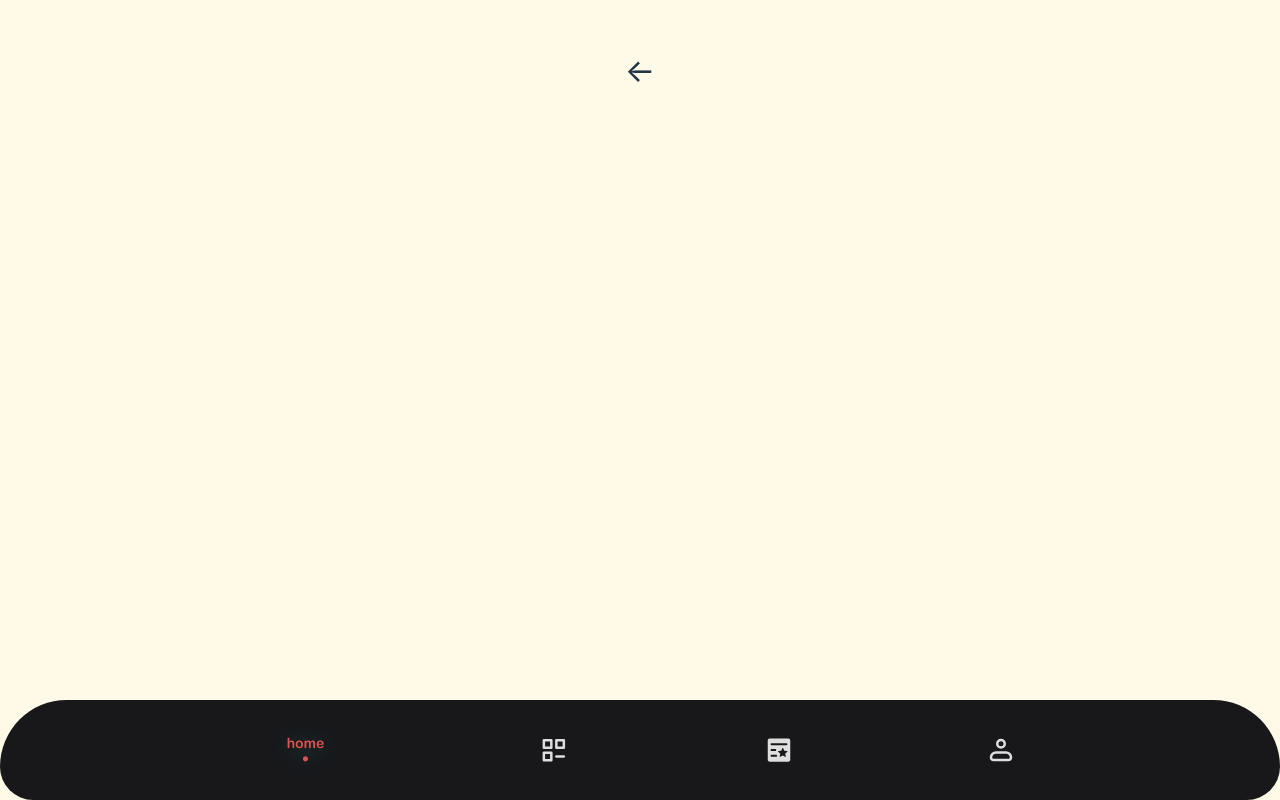
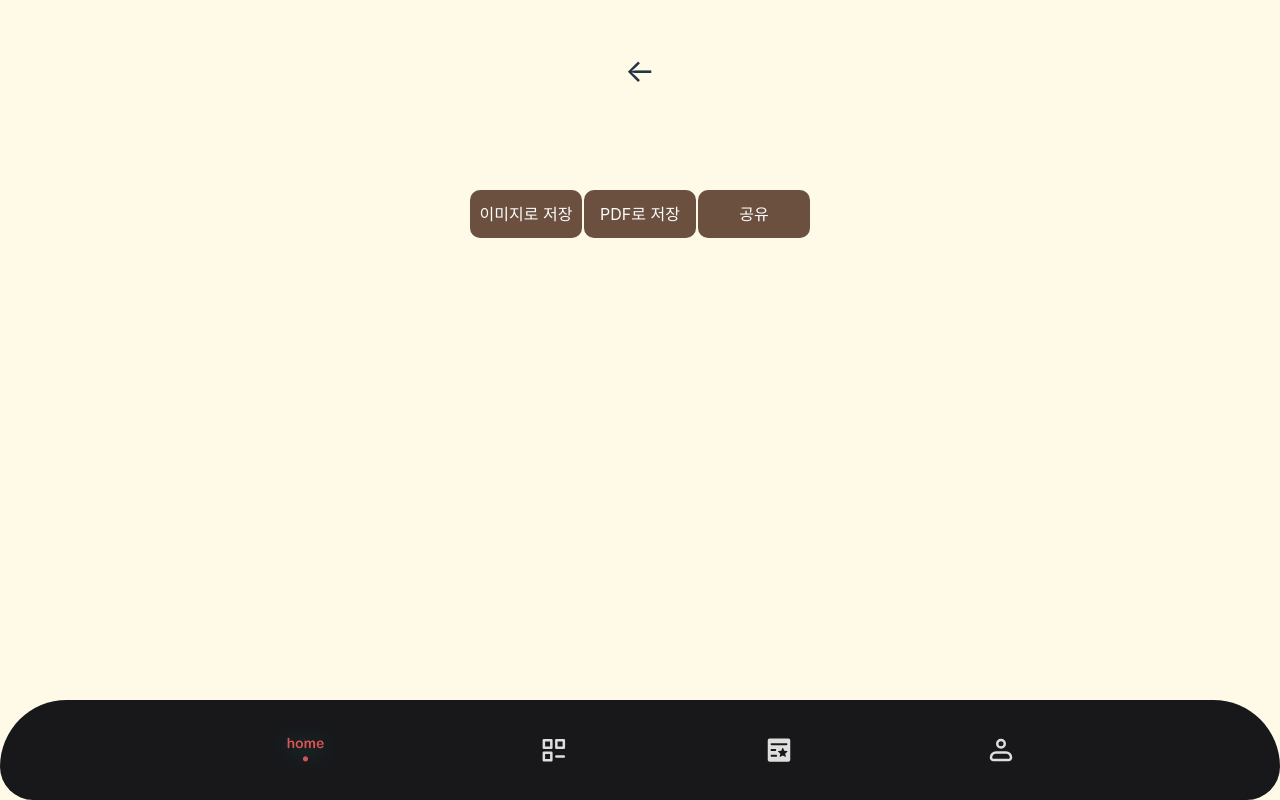
Before and after one commit to Line4-13th/BookELog-Front, a React (Vite) app: page /fullcontent in a window 1280 px wide. Built offline with nearby package versions, Linux system fonts and the light colour scheme; what quill-image-resize would draw is missing.

Commit message:
feat: 공유, 저장 기능 구현 완료, 추후 스타일링 수정 필요

```diff
--- a/package.json
+++ b/package.json
@@ -11,6 +11,8 @@
   },
   "dependencies": {
     "axios": "^1.7.7",
+    "html2canvas": "^1.4.1",
+    "html2pdf.js": "^0.10.2",
     "install": "^0.13.0",
     "npm": "^10.9.0",
     "prop-types": "^15.8.1",
--- a/src/pages/RecordCheck/FullContent.jsx
+++ b/src/pages/RecordCheck/FullContent.jsx
@@ -1,5 +1,7 @@
 import React, { useEffect } from "react";
 import { useLocation, useNavigate } from "react-router-dom";
+import html2canvas from "html2canvas";
+import html2pdf from "html2pdf.js"; // html2pdf.js 임포트
 import "./FullContent.scss";
 
 function FullContent() {
@@ -19,6 +21,41 @@ function FullContent() {
     navigate(-1); // 이전 페이지로 이동
   };
 
+  const handleSaveImage = () => {
+    const content = document.getElementById("content-to-image"); // 이미지로 저장할 콘텐츠
+    html2canvas(content).then((canvas) => {
+      const imgData = canvas.toDataURL("image/png");
+      const link = document.createElement("a");
+      link.href = imgData;
+      link.download = "content.png"; // 파일 이름 설정
+      link.click(); // 다운로드 시작
+    });
+  };
+
+  const handleSavePDF = () => {
+    const element = document.getElementById("content-to-pdf"); // PDF로 저장할 콘텐츠
+    const options = {
+      filename: `${bookTitle}.pdf`,
+      html2canvas: { scale: 2 },
+      jsPDF: { unit: "mm", format: "a4", orientation: "portrait" },
+    };
+    html2pdf(element, options); // PDF로 저장
+  };
+
+  const handleShare = async () => {
+    try {
+      const shareData = {
+        title: bookTitle,
+        text: `Check out this content: ${bookTitle}`,
+        url: window.location.href,
+      };
+      await navigator.share(shareData);
+      console.log("Shared successfully");
+    } catch (err) {
+      console.error("Error sharing content", err);
+    }
+  };
+
   return (
     <div className="full-content-container">
       <header className="book-detail-header">
@@ -30,16 +67,33 @@ function FullContent() {
         </div>
       </header>
 
-      <div className="full-content">
-        {/* 전달된 imageUrl이 있으면 표시 */}
+      <div className="full-content" id="content-to-pdf">
+        {" "}
+        {/* PDF 저장할 콘텐츠 */}
+        {/* 이미지와 콘텐츠 */}
         {/* {imageUrl ? (
           <img src={imageUrl} alt="Full Content" style={{ maxWidth: "100%" }} />
         ) : (
           <p>No image available</p>
         )} */}
+        {/* Quill에서 작성한 전체 내용 표시 */}
+        <div
+          id="content-to-image"
+          dangerouslySetInnerHTML={{ __html: recordContent }}
+        />{" "}
+        {/* 이미지로 저장할 콘텐츠 */}
+      </div>
 
-        {/* Quill에서 작성한 전체 내용 표시 */}
-        <div dangerouslySetInnerHTML={{ __html: recordContent }} />
+      <div className="buttons-container">
+        <button onClick={handleSaveImage} className="ssave-button">
+          이미지로 저장
+        </button>
+        <button onClick={handleSavePDF} className="ssave-button">
+          PDF로 저장
+        </button>
+        <button onClick={handleShare} className="share-button">
+          공유
+        </button>
       </div>
     </div>
   );
--- a/src/pages/RecordCheck/FullContent.scss
+++ b/src/pages/RecordCheck/FullContent.scss
@@ -52,3 +52,19 @@
   height: auto;
   margin-bottom: 2rem;
 }
+
+.buttons-container {
+  display: flex;
+  justify-content: center;
+  gap: 2px;
+}
+
+.ssave-button,
+.share-button {
+  width: 7rem;
+  height: 3rem;
+  background: #6b503f;
+  border-radius: 10px;
+  text-align: center;
+  color: #fdfdfd;
+}
--- a/src/pages/RecordCheck/RecordCheck.jsx
+++ b/src/pages/RecordCheck/RecordCheck.jsx
@@ -27,6 +27,15 @@ function RecordCheck() {
   };
 
   const imageUrls = extractImageUrl(recordContent);
+  const defaultImage = "path/to/your/default-image.png"; // 대체 이미지 경로
+
+  // 이미지가 없을 경우에도 클릭 시 이동할 수 있게 하도록 처리
+  const handleNoImageClick = () => {
+    // 이미지가 없더라도 이동하도록 처리
+    navigate("/fullcontent", {
+      state: { bookTitle, recordContent, imageUrl: defaultImage },
+    });
+  };
 
   return (
     <div className="record-container">
@@ -41,15 +50,22 @@ function RecordCheck() {
 
       <div className="record-check-content">
         <div className="content-row">
-          {imageUrls.map((url, index) => (
-            <div className="content-item" key={index}>
-              <img
-                src={url} // 이미지 URL 사용
-                alt={`Content ${index}`}
-                onClick={() => handleImageClick(url)} // 클릭 시 해당 이미지의 URL 전달
-              />
+          {imageUrls.length > 0 ? (
+            imageUrls.map((url, index) => (
+              <div className="content-item" key={index}>
+                <img
+                  src={url || defaultImage} // 이미지가 없으면 기본 대체 이미지 사용
+                  alt={`Content ${index}`}
+                  onClick={() => handleImageClick(url)} // 클릭 시 해당 이미지의 URL 전달
+                />
+              </div>
+            ))
+          ) : (
+            <div className="content-item" onClick={handleNoImageClick}>
+              <p>이미지가 없습니다</p>{" "}
+              {/* 이미지가 없으면 텍스트로 대체, 클릭 시 이동 */}
             </div>
-          ))}
+          )}
         </div>
       </div>
     </div>
--- a/src/pages/RecordCheck/RecordCheck.scss
+++ b/src/pages/RecordCheck/RecordCheck.scss
@@ -28,12 +28,15 @@
   overflow: hidden; /* 이미지가 정사각형을 벗어나지 않도록 */
   aspect-ratio: 1 / 1; /* 정사각형 비율을 유지 */
   border-radius: 10px;
+  background-color: #f0f0f0; /* 이미지가 없을 때 배경색 설정 */
+  justify-content: center; /* 텍스트를 세로로 중앙 정렬 */
+  text-align: center; /* 텍스트를 가로로 중앙 정렬 */
 }
 
 .content-item img {
   object-fit: cover; /* 이미지를 정사각형 비율에 맞게 크기 조정 */
   width: 100%;
-  // height: 100%;
+  height: 100%;
   border-radius: 10px;
   aspect-ratio: 1 / 1; /* 정사각형 비율을 유지 */
 }
@@ -43,3 +46,14 @@
   text-align: center;
   margin-top: 1rem;
 }
+
+.content-item p {
+  font-size: 1rem; /* "이미지가 없습니다" 텍스트 크기 설정 */
+  color: #888; /* 텍스트 색상 설정 */
+  margin-top: 1rem;
+}
+
+.content-item p:hover {
+  cursor: pointer; /* 텍스트 클릭 가능하도록 설정 */
+  color: #444; /* 텍스트가 클릭될 때 색상 변경 */
+}
```
Also changed, not shown: 1 other file (tests, documents, lock files or other folders).
